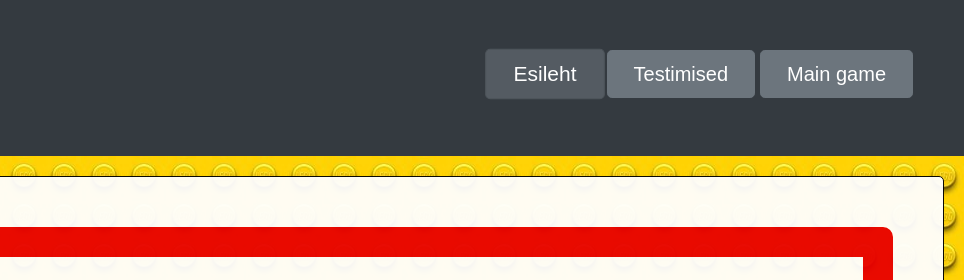
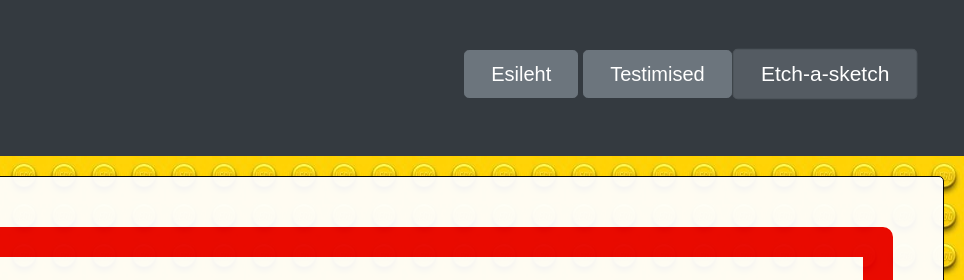
Before and after one commit to KVA-AVK/kood-projekt, a plain HTML site: page main-game/etch-a-sketch.html in a window 1280 px wide. Shown: the top 280 px of the page, 316-1280 px from the left. Drawn offline with nearby package versions, Linux system fonts and the light colour scheme.

Commit message:
fixing mistakes

```diff
--- a/main-game/jesus.html
+++ b/main-game/etch-a-sketch.html
@@ -24,14 +24,14 @@
       </div>
       <!--container ends-->
       <div class="header-list">
-        <label class="btn btn-secondary btn-lg active">
+        <label class="btn btn-secondary btn-lg ">
           <a class="nav-link" href="../index.html">Esileht</a>
         </label>
         <label class="btn btn-secondary btn-lg ">
           <a class="nav-link" href="../lessons.html">Testimised</a>
         </label>
-        <label class="btn btn-secondary btn-lg ">
-          <a class="nav-link" href="../main-game/jesus.html">Main game</a>
+        <label class="btn btn-secondary btn-lg active">
+          <a class="nav-link" href="../main-game/etch-a-sketch.html">Etch-a-sketch</a>
         </label>
       </div>
     </div>
@@ -100,6 +100,7 @@
         </style>
              </div>
             </div>
+            </div>
             <div class="footer jumbotron jumbotron-fluid text-center">
               <a href="https://github.com/KVA-AVK/kood-projekt" target="_blank"> Github | KVA-AVK</a>
             </div>
```
Also changed, not shown: index.html (+1 -1 lines), lessons.html (+2 -2 lines), lessons/animation_test.html (+1 -1 lines), lessons/contact.html (+1 -1 lines), lessons/game.html (+1 -1 lines), lessons/interactive.html (+1 -1 lines).
